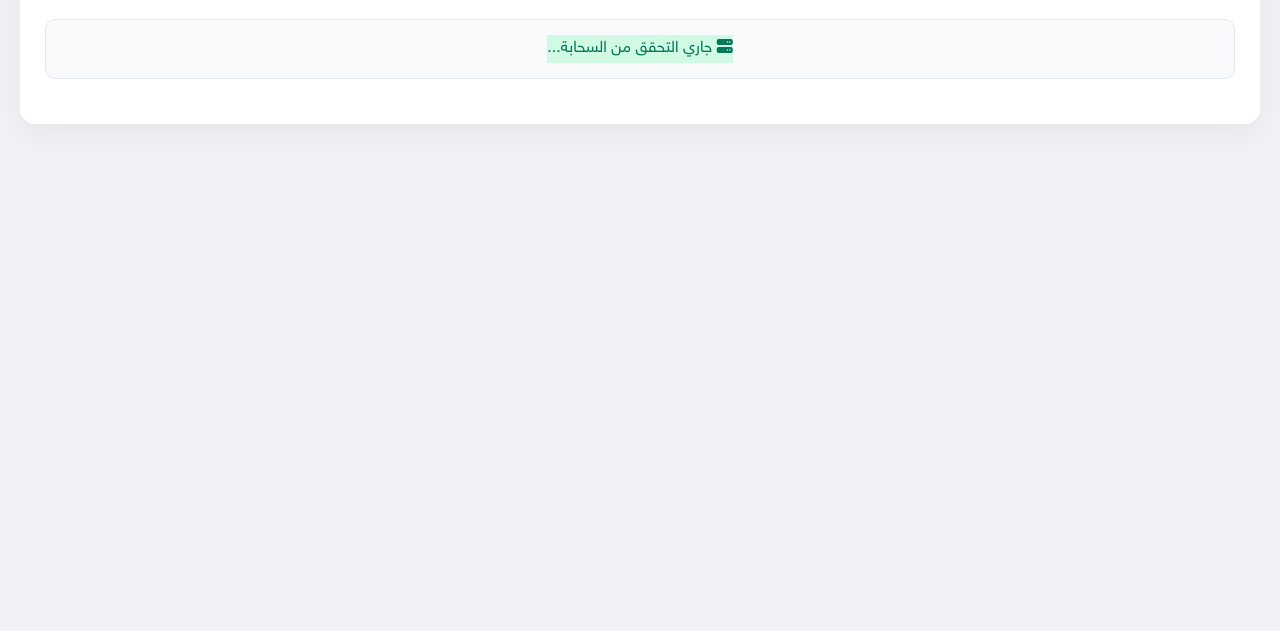
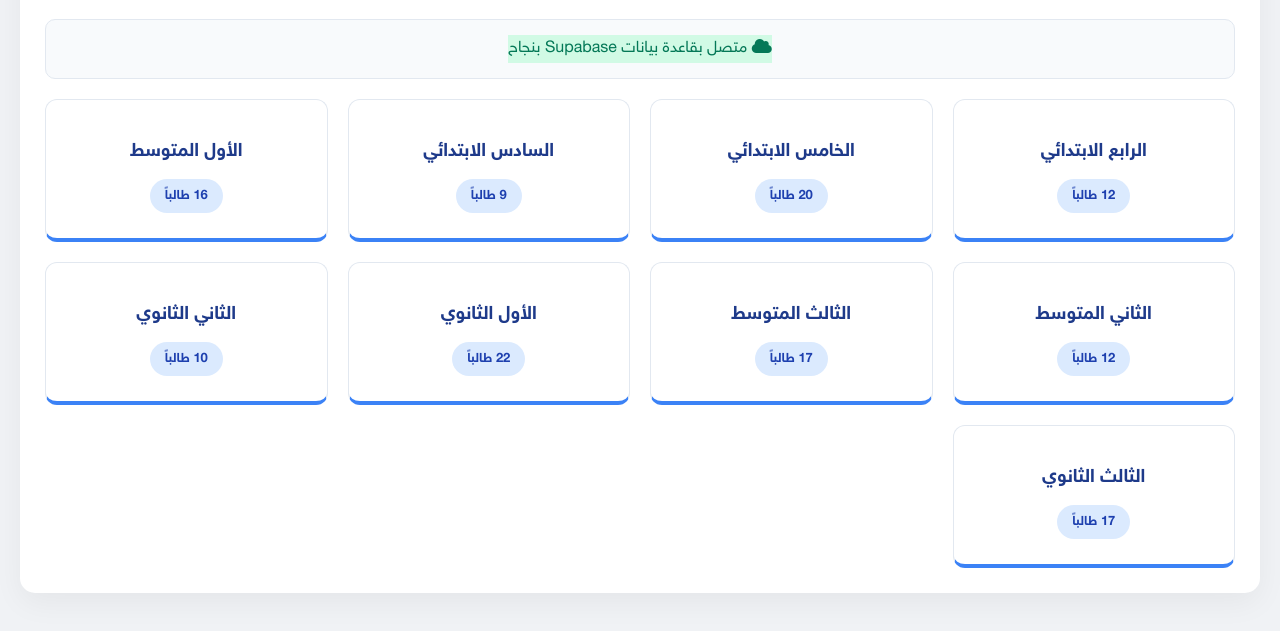
Before and after one commit to XSF3X/grades-system, a plain HTML site: page index.html in a window 1280 px wide. Shown: the part 127-758 px from the top of the page. Drawn offline with nearby package versions, Linux system fonts and the light colour scheme.

Commit message:
Update index.html

```diff
--- a/index.html
+++ b/index.html
@@ -158,12 +158,12 @@
     // =========================================================================
     // ⚠️ إعدادات السحابة والتليجرام (قم بتعديلها هنا) ⚠️
     // =========================================================================
-    const SUPABASE_URL = https://yqbhxeotqbyygbntazws.supabase.co;
-    const SUPABASE_KEY = yqbhxeotqbyygbntazws;
+    const SUPABASE_URL = 'https://yqbhxeotqbyygbntazws.supabase.co';
+    const SUPABASE_KEY = 'yqbhxeotqbyygbntazws';
 
     // مفاتيح التليجرام التي استخرجتها سابقاً
     const TELE_TOKEN = "8609135687:AAHYkS2RzHqKEvv_yVAN97GolkiMZ13l1ys";
-    const TELE_ID = 528941707;
+    const TELE_ID = "528941707";
 
     // تهيئة ذكية لـ Supabase لمنع تعطل النظام إذا لم يتم وضع المفاتيح
     let supabaseApp = null;
```
